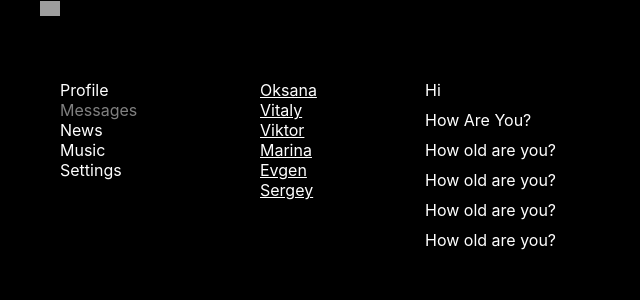
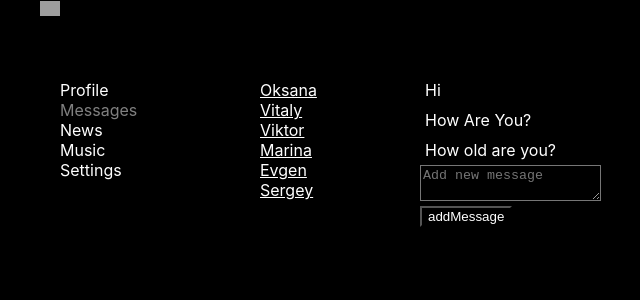
Before and after one commit to Kotfil/SocialMarch, a React (Create React App) app: page /dialogs in a window 1280 px wide. Shown: the top 300 px of the page, without its empty margins (0-640 px from the left). Built offline with nearby package versions, Linux system fonts and the light colour scheme; grey boxes are pictures that could not be loaded.

Commit message:
30 button

```diff
--- a/src/App.jsx
+++ b/src/App.jsx
@@ -15,10 +15,14 @@ const App = (props) => {
             <Header/>
             <Navbar/>
             <div className='app-wrapper-content'>
-                    <Route path='/profile' render={() => <Profile profilePage={props.state.profilePage}
+                <Route path='/profile' render={() =>
+                    <Profile profilePage={props.state.profilePage}
                              addPost={props.addPost}
                              updateNewPostText={props.updateNewPostText}/>}/>
-                    <Route path='/dialogs' render={() => <Dialogs state={props.state.dialogsPage}/>}/>
+                <Route path='/dialogs' render={() =>
+                    <Dialogs state={props.state.dialogsPage}
+                             updateNewMessageText={props.updateNewMessageText}
+                             addMessage={props.addMessage}/>}/>
                 <Route path='#'/>
                 <Route path='#'/>
                 <Route path='#'/>
--- a/src/components/Dialogs/Dialogs.jsx
+++ b/src/components/Dialogs/Dialogs.jsx
@@ -10,7 +10,19 @@ const Dialogs = (props) => {
     let dialogsEl = props.state.dialogs.map(d => <DialogItem name={d.name} id={d.id}/>);
     let messagesEl = props.state.messages.map(m => <Message messages={m.message}/>);
 
+    let newMessageElement = React.createRef();
 
+    let addMessage = () => {
+        debugger
+        props.addMessage();
+        props.updateNewMessageText('');
+    }
+
+    let onMessageChange = ()=>{
+        let message = newMessageElement.current.value;
+        props.updateNewMessageText(message);
+
+    }
 
 
     return (
@@ -19,7 +31,18 @@ const Dialogs = (props) => {
                 {dialogsEl}
             </div>
             <div className={s.messages}>
-                {messagesEl}
+
+               {messagesEl}
+                <textarea
+                    onChange={onMessageChange}
+                    ref={newMessageElement}
+                    value={props.newMessageText}
+                    placeholder={"Add new message"}></textarea>
+                <div>
+                    <button
+                        onClick={addMessage}>addMessage</button>
+                </div>
+
             </div>
         </div>
     );
--- a/src/components/Profile/Profile.jsx
+++ b/src/components/Profile/Profile.jsx
@@ -11,7 +11,8 @@ const Profile = (props) => {
             <MyPosts posts={props.profilePage.posts}
                      newPostText={props.profilePage.newPostText}
                      updateNewPostText={props.updateNewPostText}
-                     addPost={addPost}/>
+                     addPost={addPost}
+            />
         </div>
 
 
--- a/src/redux/state.js
+++ b/src/redux/state.js
@@ -14,10 +14,8 @@ let state = {
         messages: [
             {id: 1, message: 'Hi'},
             {id: 2, message: 'How Are You?'},
-            {id: 3, message: 'How old are you?'},
-            {id: 4, message: 'How old are you?'},
-            {id: 5, message: 'How old are you?'},
-            {id: 6, message: 'How old are you?'}
+            {id: 3, message: 'How old are you?'}
+
         ],
         dialogs: [
             {id: 1, name: 'Oksana'},
@@ -32,7 +30,6 @@ let state = {
 }
 
 export let addPost = () => {
-
     let newPost = {
         id: 3,
         message: state.profilePage.newPostText,
@@ -41,9 +38,33 @@ export let addPost = () => {
     state.profilePage.posts.push(newPost);
      reRenderEntireTree(state);
 }
+
 export let updateNewPostText = (newText) => {
     state.profilePage.newPostText = newText;
     reRenderEntireTree(state);
 }
 
+
+export let addMessage = () => {
+
+    let newMessage = {
+        id: 1,
+        message: state.dialogsPage.newMessageText
+    };
+
+    state.dialogsPage.messages.push(newMessage);
+
+    reRenderEntireTree(state);
+}
+
+
+export let updateNewMessageText = (newMessage) => {
+    state.dialogsPage.newMessageText = newMessage;
+    reRenderEntireTree(state);
+}
+
+
+
+
+
 export default state;
--- a/src/render.jsx
+++ b/src/render.jsx
@@ -4,12 +4,17 @@ import './index.css';
 import App from './App';
 import * as serviceWorker from './serviceWorker';
 import {BrowserRouter} from "react-router-dom";
-import {addPost, updateNewPostText} from "./redux/state";
+import {addMessage, addPost, updateNewPostText, updateNewMessageText} from "./redux/state";
 
 
 export let reRenderEntireTree = (state) => {
     ReactDOM.render(
         <BrowserRouter>
-
-            <App state={state} addPost={addPost} updateNewPostText={updateNewPostText}/> </BrowserRouter>, document.getElementById('root'));
+            <App
+                state={state}
+                addPost={addPost}
+                addMessage={addMessage}
+                updateNewPostText={updateNewPostText}
+                updateNewMessageText={updateNewMessageText}
+            /> </BrowserRouter>, document.getElementById('root'));
 }
```
Also changed, not shown: package.json (+7 -0 lines), src/components/Profile/MyPosts/MyPosts.jsx (+4 -3 lines). Lines whose indentation alone changed are shown as unchanged.
